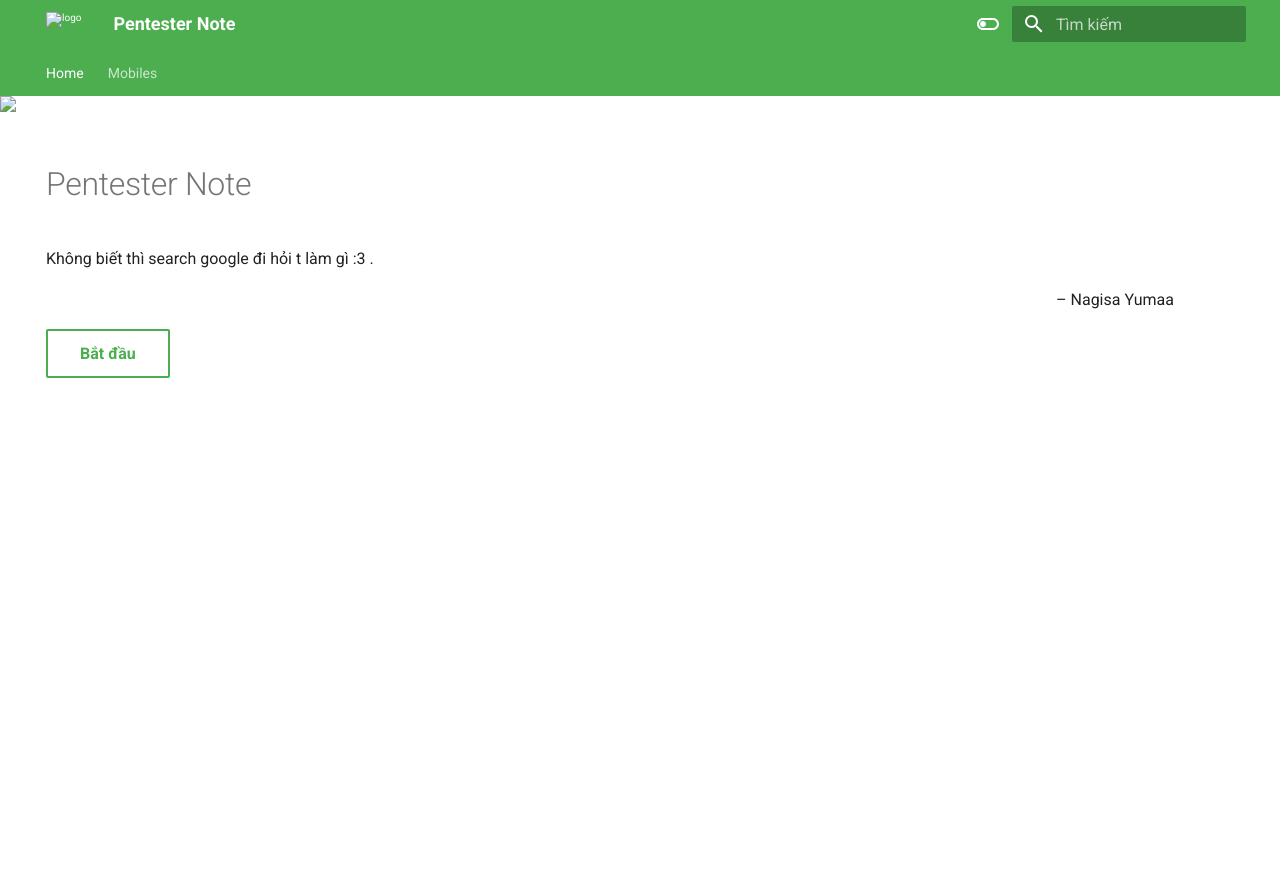
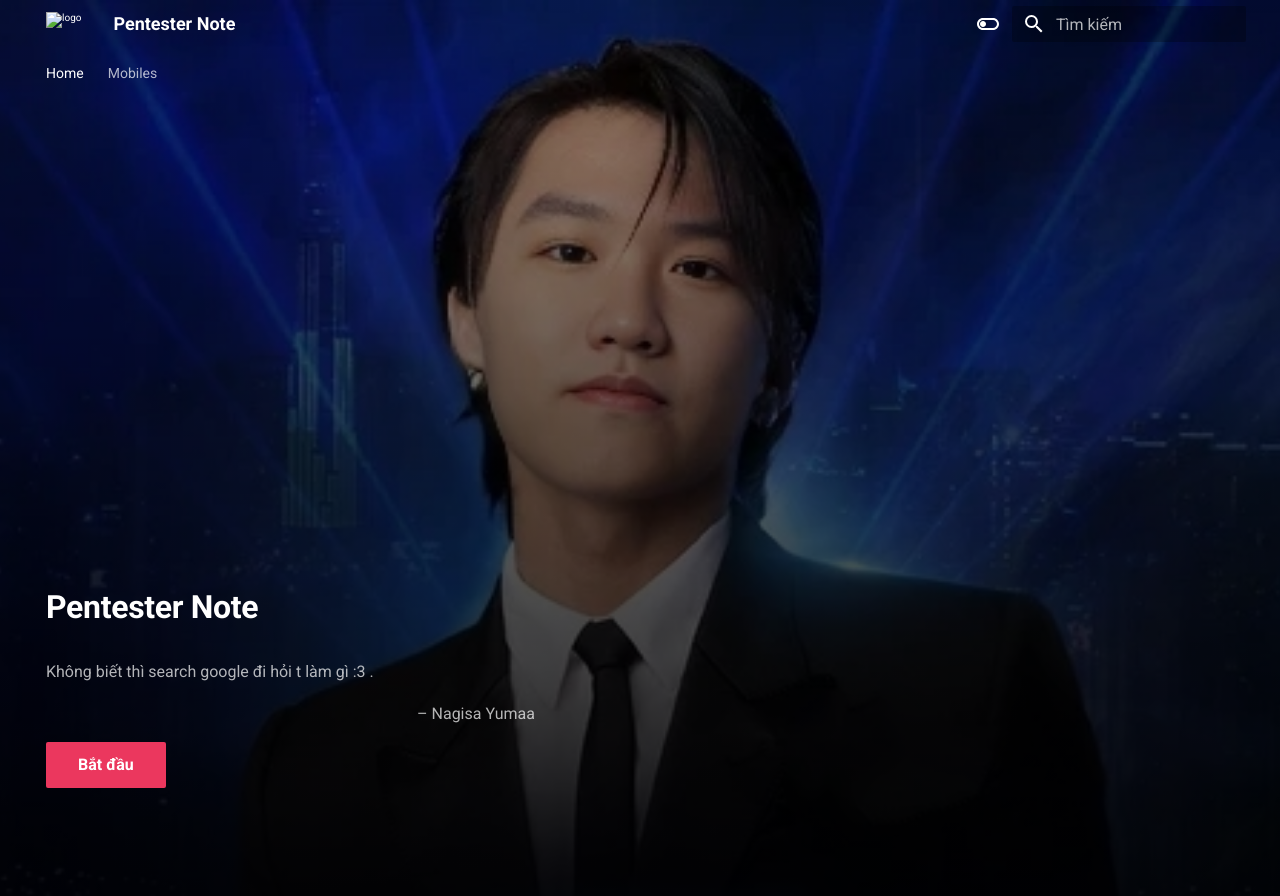
Before and after one commit to NagisaYumaa/mkdocs, an MkDocs documentation site: the page built from docs/index.md, in a window 1280 px wide. Shown: the top 896 px of the page. Built offline with MkDocs 1.6.1 and Material for MkDocs 9.7.7, drawn with Linux system fonts in a browser that asks for light colours.

Commit message:
Update stylesheet and image paths in home.html

```diff
--- a/overrides/home.html
+++ b/overrides/home.html
@@ -1,13 +1,13 @@
 {% extends "base.html" %}
 
 {% block styles %}
-<link rel="stylesheet" href="{{config.site_url}}mkdocs/assets/stylesheets/style.css">
+<link rel="stylesheet" href="{{config.site_url}}assets/stylesheets/style.css">
 {{ super() }}
 {% endblock %}
 
 {% block hero %}
 <section class="bg-image">
-    <img src="{{config.site_url}}mkdocs/assets/images/background.jpg">
+    <img src="{{config.site_url}}assets/images/background.jpg">
     <div class="bg-shadow"></div>
 </section>
 <div class="padding"></div>
```
